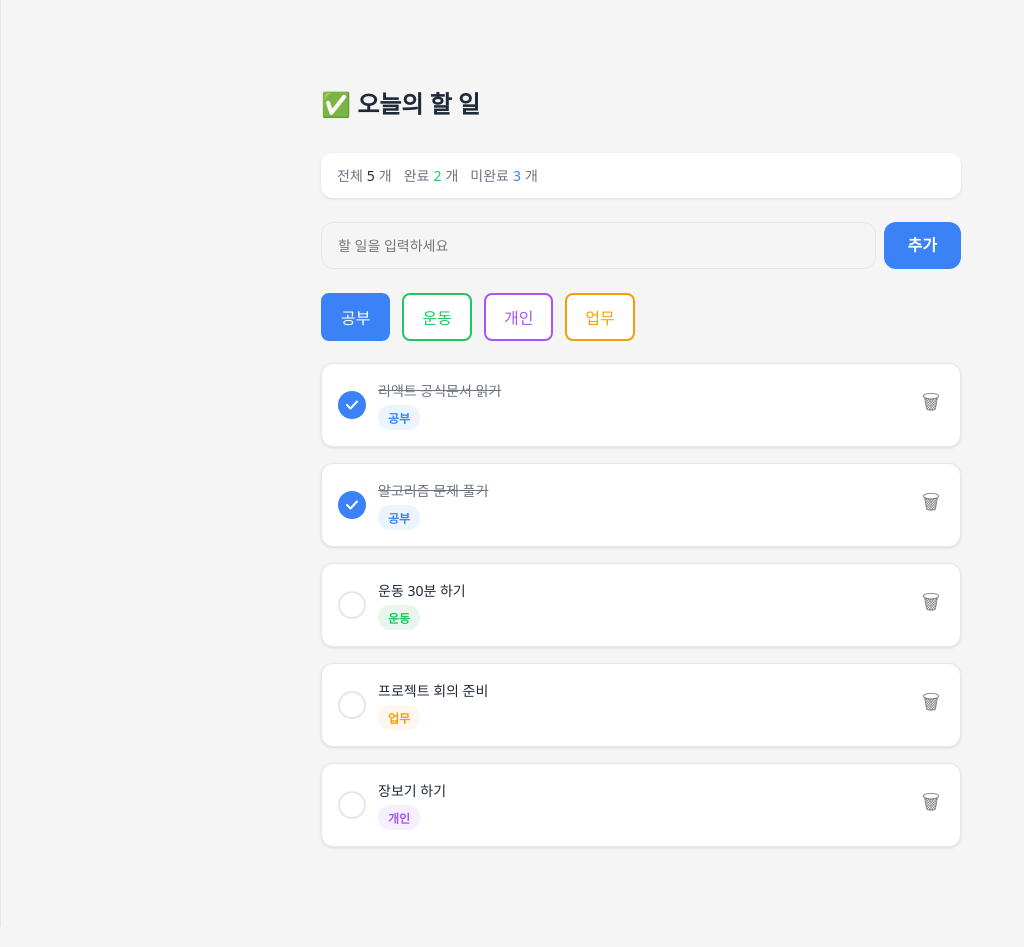
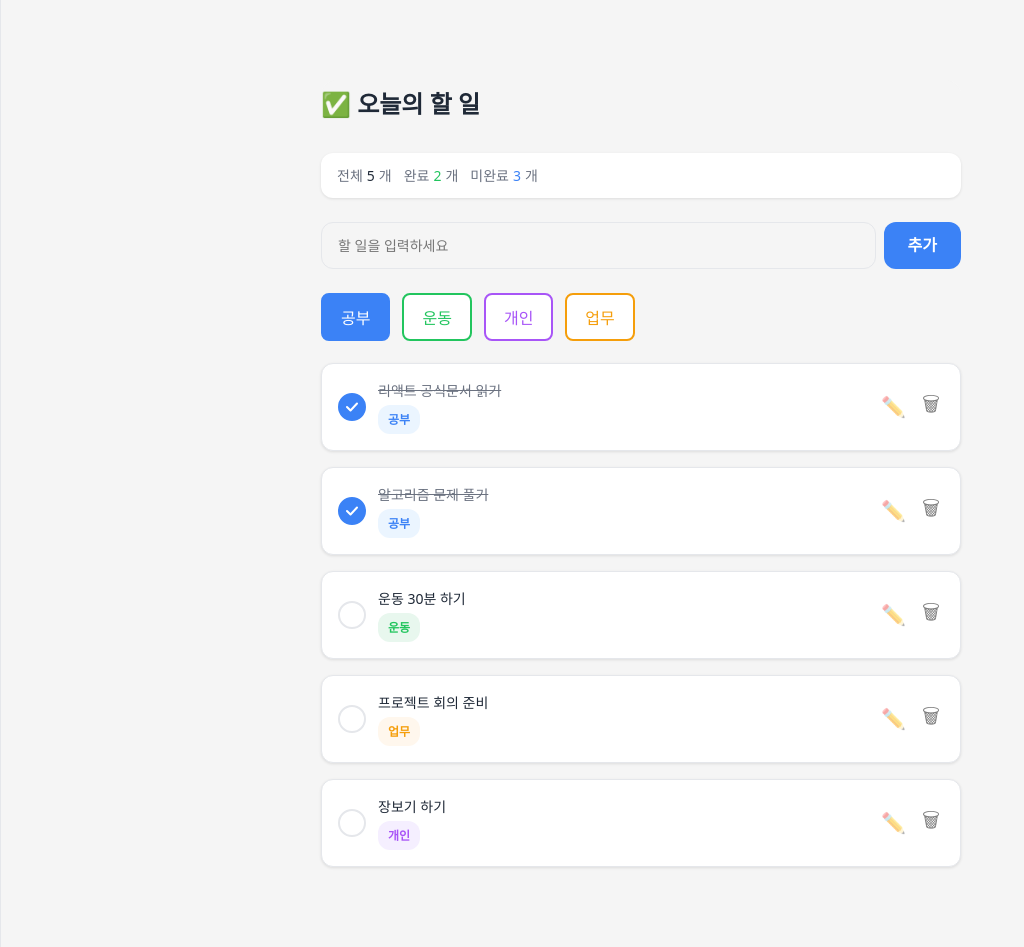
Before and after one commit to IT-Cotato/13th-Frontend-Assignment, a React (Vite) app: page / in a window 1280 px wide. Shown: the whole page, without its empty margins (0-1024 px from the left). Built offline with nearby package versions, Linux system fonts and the light colour scheme.

Commit message:
feat: todo 수정 기능 추가

```diff
--- a/src/App.tsx
+++ b/src/App.tsx
@@ -41,6 +41,14 @@ export default function App() {
     setTodoItems((prev) => prev.filter((item) => item.id !== id));
   };
 
+  const updateTodo = (id: string, newTask: string) => {
+    setTodoItems((prevItems) =>
+      prevItems.map((item) =>
+        item.id === id ? { ...item, task: newTask } : item
+      )
+    );
+  };
+
   const appBackgroundStyle: React.CSSProperties = {
     backgroundColor: 'var(--bg)',
     minHeight: '100vh',
@@ -73,7 +81,12 @@ export default function App() {
           onSelect={setSelectedCategory}
         />
         {todoItems.length > 0 ? (
-          <TodoList items={todoItems} onToggle={toggleTodo} onDelete={deleteTodo} />
+          <TodoList
+            items={todoItems}
+            onToggle={toggleTodo}
+            onDelete={deleteTodo}
+            onUpdate={updateTodo}
+          />
         ) : (
           <EmptyState />
         )}
--- a/src/components/TodoCard.css
+++ b/src/components/TodoCard.css
@@ -10,7 +10,6 @@
   box-shadow: 0 1px 3px 0 rgba(0, 0, 0, 0.10);
   width: 100%;
   box-sizing: border-box;
-  cursor: pointer;
   transition: box-shadow 0.2s ease;
 }
 
@@ -18,9 +17,10 @@
   box-shadow: 0 4px 6px -1px rgba(0, 0, 0, 0.1), 0 2px 4px -1px rgba(0, 0, 0, 0.06);
 }
 
-.delete-button {
+.action-button {
   background: none;
   border: none;
+  outline: none;
   cursor: pointer;
   padding: 4px;
   font-size: 20px;
@@ -31,6 +31,19 @@
   transition: opacity 0.2s;
 }
 
-.todo-card:hover .delete-button {
+.todo-card:hover .action-button {
   opacity: 1;
 }
+
+.delete-button {
+  display: none;
+}
+
+.edit-input {
+  font: var(--font-body);
+  border: 1px solid var(--primary);
+  border-radius: 4px;
+  padding: 2px 4px;
+  width: 100%;
+  outline: none;
+}
--- a/src/components/TodoCard.tsx
+++ b/src/components/TodoCard.tsx
@@ -1,3 +1,4 @@
+import { useState } from 'react';
 import './TodoCard.css';
 import CategoryBadge from './CategoryBadge';
 import type { Category } from './CategoryTag';
@@ -9,9 +10,27 @@ interface TodoCardProps {
   category: Category;
   onToggle: (id: string) => void;
   onDelete: (id: string) => void;
+  onUpdate: (id: string, newTask: string) => void;
 }
 
-export default function TodoCard({ id, task, isCompleted, category, onToggle, onDelete }: TodoCardProps) {
+export default function TodoCard({
+  id,
+  task,
+  isCompleted,
+  category,
+  onToggle,
+  onDelete,
+  onUpdate
+}: TodoCardProps) {
+  const [isEditing, setIsEditing] = useState(false);
+  const [editText, setEditText] = useState(task);
+
+  const handleUpdate = () => {
+    if (editText.trim()) {
+      onUpdate(id, editText);
+      setIsEditing(false);
+    }
+  };
 
   const contentSectionStyle: React.CSSProperties = {
     display: 'flex',
@@ -25,6 +44,7 @@ export default function TodoCard({ id, task, isCompleted, category, onToggle, on
     flexDirection: 'column',
     gap: '4px',
     alignItems: 'flex-start',
+    flex: 1,
   };
 
   const checkboxStyle: React.CSSProperties = {
@@ -38,6 +58,7 @@ export default function TodoCard({ id, task, isCompleted, category, onToggle, on
     alignItems: 'center',
     flexShrink: 0,
     transition: 'all 0.2s ease',
+    cursor: 'pointer',
   };
 
   const textStyle: React.CSSProperties = {
@@ -47,16 +68,19 @@ export default function TodoCard({ id, task, isCompleted, category, onToggle, on
     transition: 'color 0.2s ease',
   };
 
+  const editInputStyle: React.CSSProperties = {
+    font: 'var(--font-body)',
+    border: '1px solid var(--primary)',
+    borderRadius: '4px',
+    padding: '2px 4px',
+    width: '100%',
+    outline: 'none',
+  };
+
   return (
-    <button
-      type="button"
-      className="todo-card"
-      onClick={() => onToggle(id)}
-      aria-pressed={isCompleted}
-    >
-
+    <div className="todo-card">
       <div style={contentSectionStyle}>
-        <div style={checkboxStyle}>
+        <div style={checkboxStyle} onClick={() => onToggle(id)}>
           {isCompleted && (
             <svg width="12" height="10" viewBox="0 0 12 10" fill="none">
               <path d="M1 5L4.5 8.5L11 1.5" stroke="white" strokeWidth="2" strokeLinecap="round" strokeLinejoin="round"/>
@@ -64,21 +88,39 @@ export default function TodoCard({ id, task, isCompleted, category, onToggle, on
           )}
         </div>
         <div style={textContainerStyle}>
-          <span style={textStyle}>{task}</span>
+          {isEditing ? (
+            <input
+              style={editInputStyle}
+              value={editText}
+              onChange={(e) => setEditText(e.target.value)}
+              onBlur={handleUpdate} // 포커스 해제 시 저장
+              onKeyDown={(e) => e.key === 'Enter' && handleUpdate()} // 엔터 시 저장
+              autoFocus
+            />
+          ) : (
+            <span style={textStyle} onClick={() => onToggle(id)}>{task}</span>
+          )}
           <CategoryBadge category={category} />
         </div>
       </div>
 
-      <button
-        className="delete-button"
-        onClick={(e) => {
-          e.stopPropagation();
-          onDelete(id);
-        }}
-        aria-label="삭제"
-      >
-        🗑
-      </button>
-    </button>
+      <div className="button-group" style={{ display: 'flex', gap: '8px' }}>
+        <button
+          className="action-button"
+          onClick={() => setIsEditing(!isEditing)}
+          aria-label="수정"
+        >
+          ✏️
+        </button>
+
+        <button
+          className="action-button"
+          onClick={() => onDelete(id)}
+          aria-label="삭제"
+        >
+          🗑
+        </button>
+      </div>
+    </div>
   );
 }
--- a/src/components/TodoList.tsx
+++ b/src/components/TodoList.tsx
@@ -12,10 +12,10 @@ interface TodoListProps {
   items: TodoItem[];
   onToggle: (id: string) => void;
   onDelete: (id: string) => void;
+  onUpdate: (id: string, newTask: string) => void;
 }
 
-
-export default function TodoList({ items, onToggle, onDelete }: TodoListProps) {
+export default function TodoList({ items, onToggle, onDelete, onUpdate }: TodoListProps) {
   const listStyle: React.CSSProperties = {
     listStyle: 'none',
     padding: 0,
@@ -24,8 +24,7 @@ export default function TodoList({ items, onToggle, onDelete }: TodoListProps) {
     flexDirection: 'column',
     gap: '16px',
   };
-
-  return (
+return (
     <ul style={listStyle}>
       {items.map((item) => (
         <li key={item.id}>
@@ -36,6 +35,7 @@ export default function TodoList({ items, onToggle, onDelete }: TodoListProps) {
             category={item.category}
             onToggle={onToggle}
             onDelete={onDelete}
+            onUpdate={onUpdate}
           />
         </li>
       ))}
```
